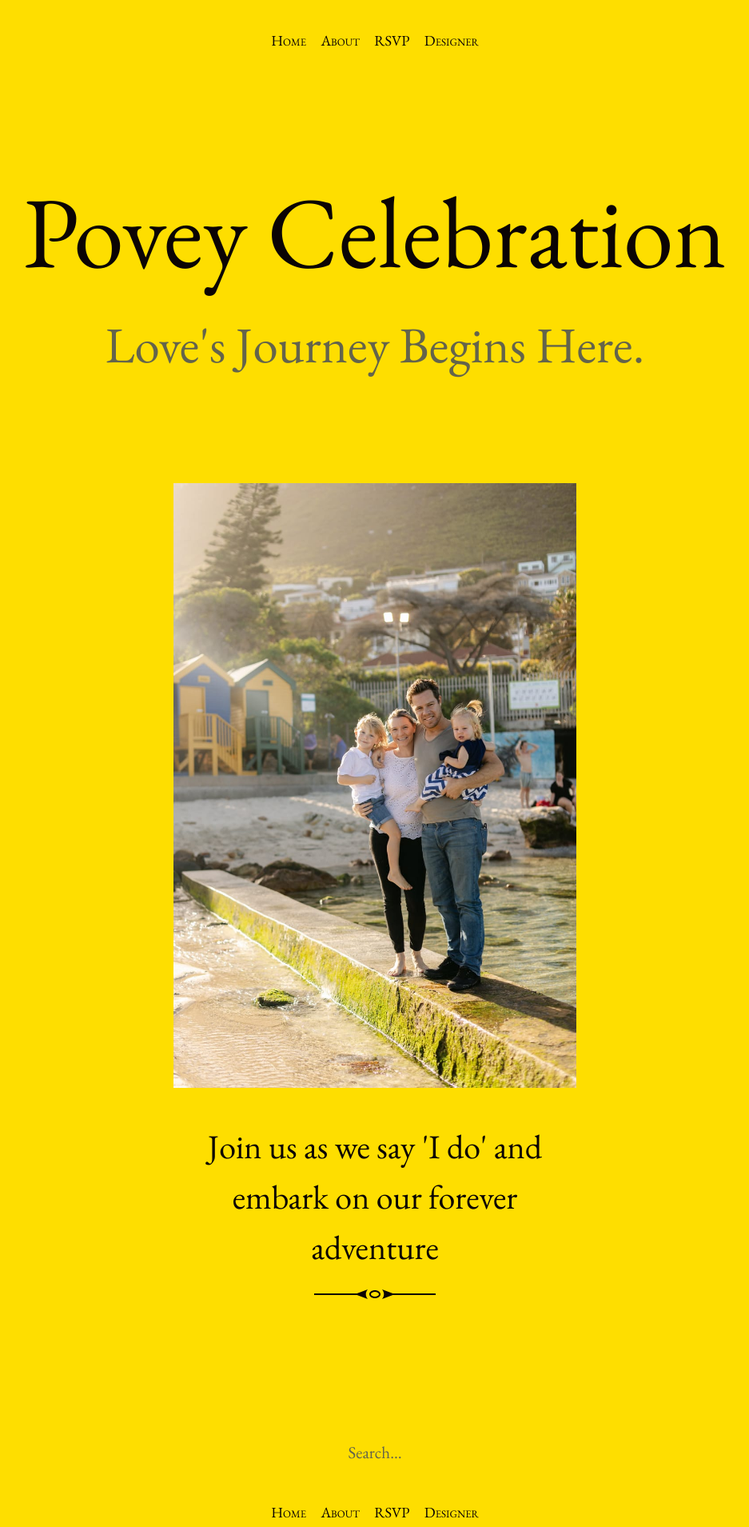
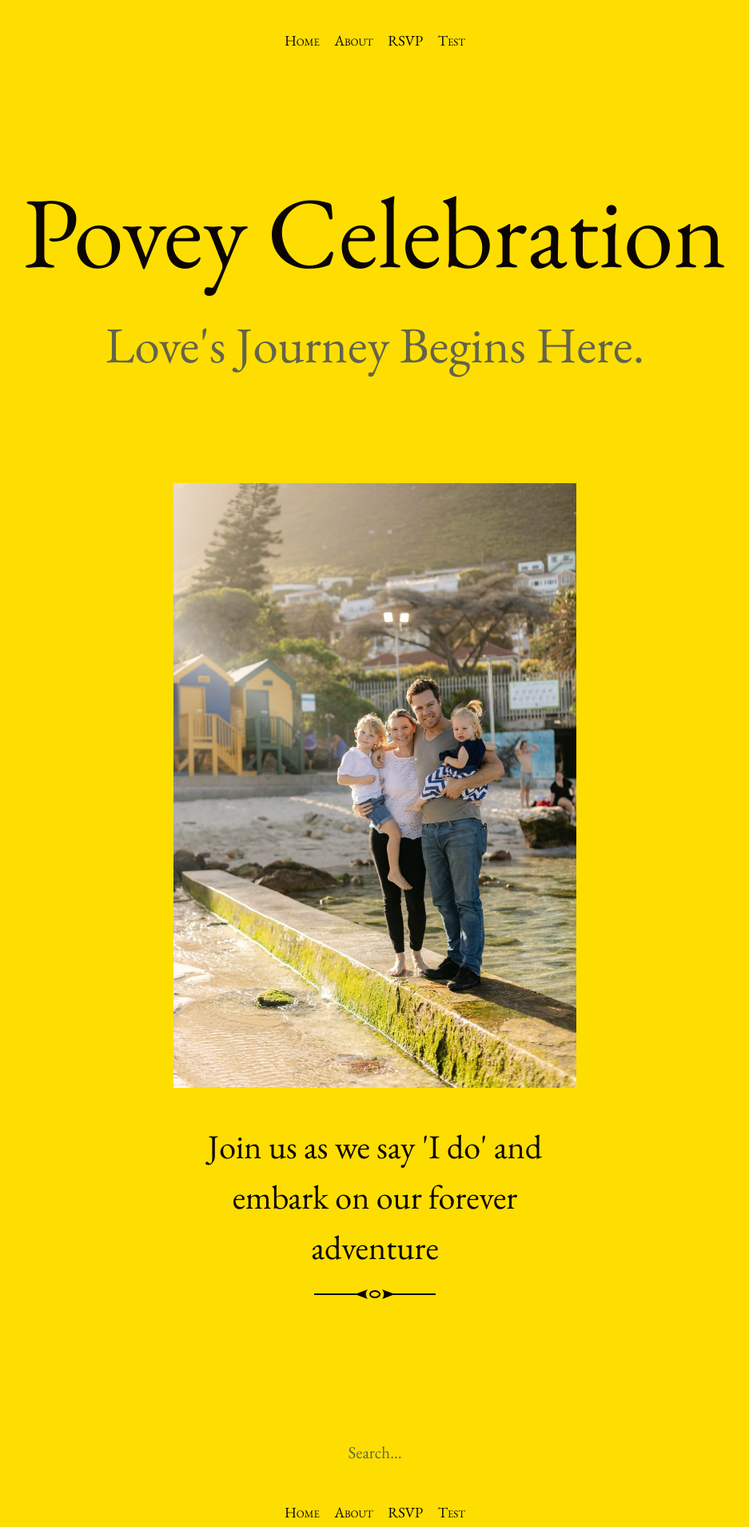
Before and after one commit to PoveyCelebration/PoveyCelebration.github.io, a Jekyll site: the page built from index.html, in a window 1280 px wide. Shown: the whole page at 80% size, without its empty margins (171-1108 px from the left). Built offline with Jekyll 4.4.1, drawn with Linux system fonts in a browser that asks for light colours; the list of posts is cut into pages by our own code.

Commit message:
Update menu.yml

```diff
--- a/_data/menu.yml
+++ b/_data/menu.yml
@@ -4,5 +4,5 @@
 - title: RSVP
   url: /hitchens/rsvp.html
 
-- title: Designer
-  url: http://patdryburgh.com
+- title: Test
+  url: /hitchens/test.html
```
